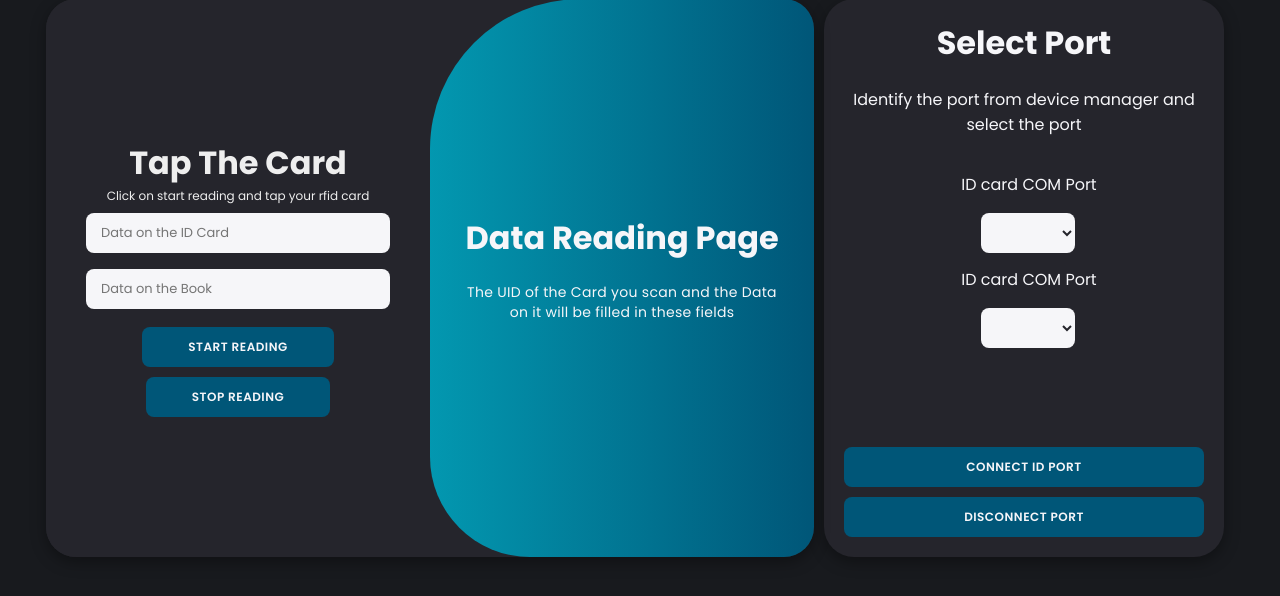
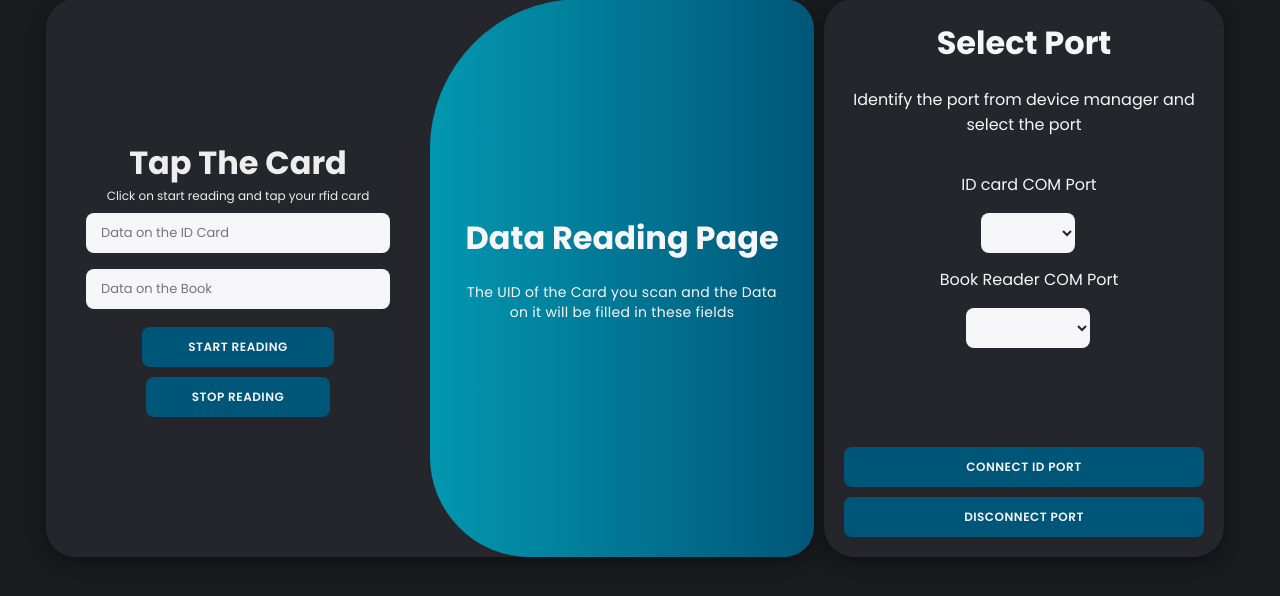
Before and after one commit to R3tr0gh057/LMS-nosql, a Flask app: template templates/library.html in a window 1280 px wide. Shown: the part 122-718 px from the top of the page. Run offline with Flask 3, Linux system fonts and the light colour scheme; the template is opened without the code that fills it, so the values that code supplies are empty.

Commit message:
Update library.html

```diff
--- a/templates/library.html
+++ b/templates/library.html
@@ -16,11 +16,11 @@
             <div class="select">
               <div class="port">
                 <p>ID card COM Port</p>
-                <select name="port" id="port"></select>
+                <select name="port" id="IDport"></select>
               </div>
               <div class="port">
-                <p>ID card COM Port</p>
-                <select name="port" id="port"></select>
+                <p>Book Reader COM Port</p>
+                <select name="port" id="BookPort"></select>
               </div>
             </div>
             <button id="SerialSelector" class="serialStatus">Connect ID Port</button>
```
